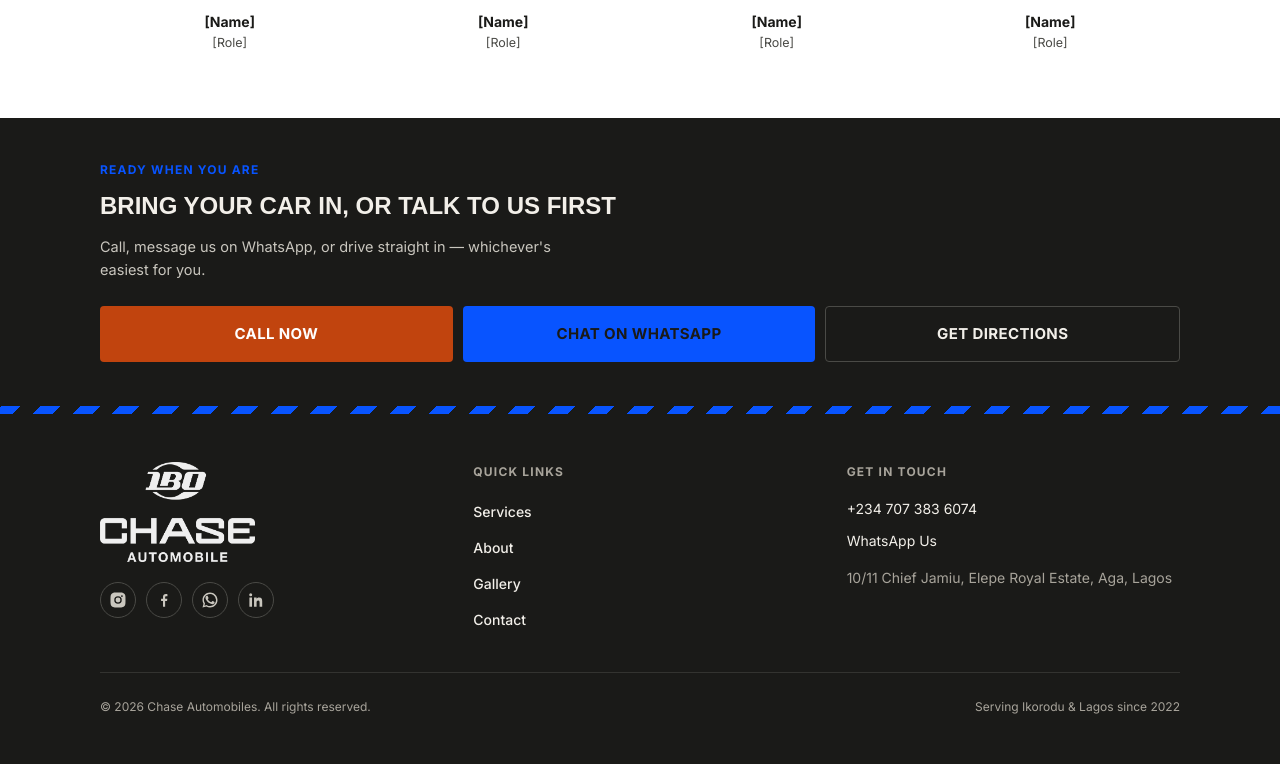
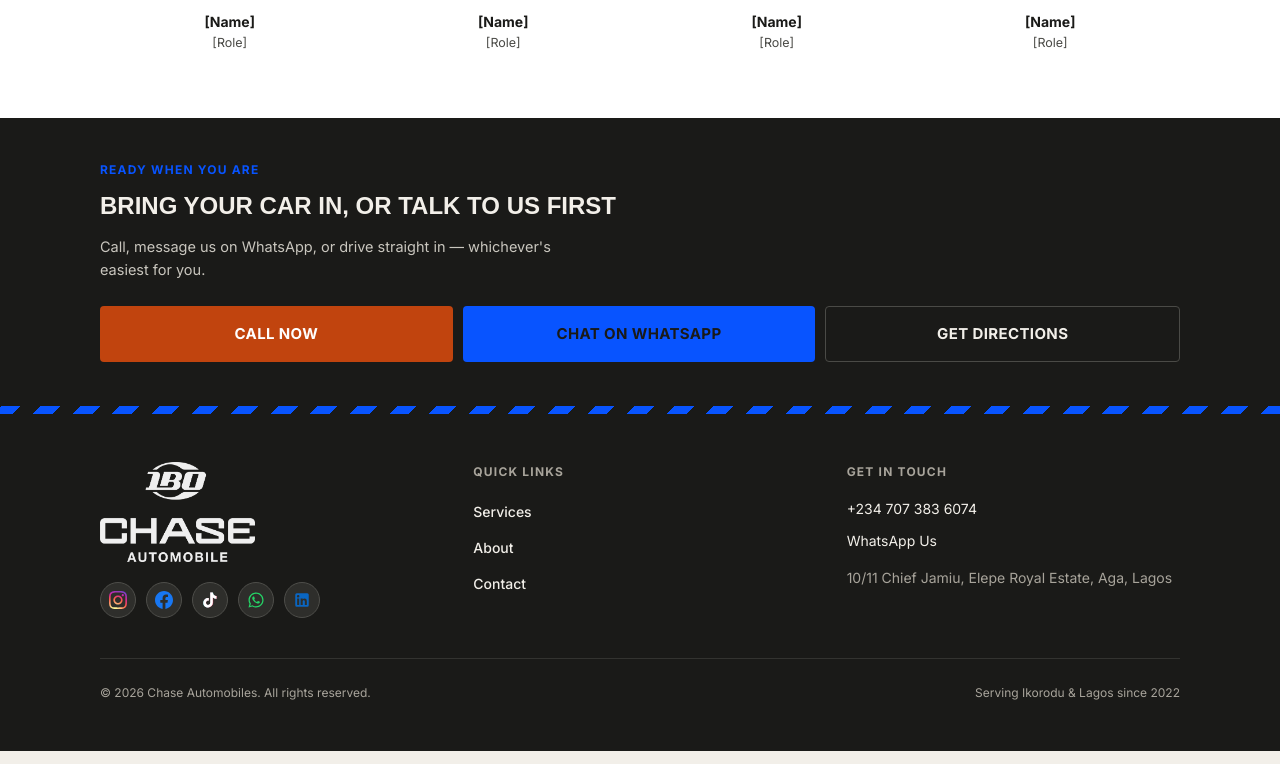
Before and after one commit to chaseauto/business_website, a Next.js app: page /about in a window 1280 px wide. Shown: the part 1638-2402 px from the top of the page. Built offline with nearby package versions, Linux system fonts and the light colour scheme; a web font is replaced by a local one.

Commit message:
Make social media icons pop more

```diff
--- a/app/components/Footer.tsx
+++ b/app/components/Footer.tsx
@@ -7,38 +7,75 @@ import { forwardRef } from "react";
 const socials = [
   {
     name: "Instagram",
-    href: "https://instagram.com/chaseautomobiles",
+    href: "https://instagram.com/_chaseautomobile",
+    hoverBorder: "hover:border-[#E1306C] hover:bg-[#E1306C]/10",
     icon: (
-      <svg viewBox="0 0 24 24" fill="currentColor" className="w-4.5 h-4.5">
-        <path d="M12 2c2.717 0 3.056.01 4.122.06 1.065.05 1.79.217 2.428.465a4.9 4.9 0 0 1 1.772 1.153 4.9 4.9 0 0 1 1.153 1.772c.248.637.415 1.363.465 2.428.05 1.066.06 1.405.06 4.122 0 2.717-.01 3.056-.06 4.122-.05 1.065-.217 1.79-.465 2.428a4.9 4.9 0 0 1-1.153 1.772 4.9 4.9 0 0 1-1.772 1.153c-.637.248-1.363.415-2.428.465-1.066.05-1.405.06-4.122.06-2.717 0-3.056-.01-4.122-.06-1.065-.05-1.79-.217-2.428-.465a4.9 4.9 0 0 1-1.772-1.153 4.9 4.9 0 0 1-1.153-1.772c-.248-.637-.415-1.363-.465-2.428C2.01 15.056 2 14.717 2 12c0-2.717.01-3.056.06-4.122.05-1.065.217-1.79.465-2.428a4.9 4.9 0 0 1 1.153-1.772A4.9 4.9 0 0 1 5.45 2.525c.637-.248 1.363-.415 2.428-.465C8.944 2.01 9.283 2 12 2Zm0 5a5 5 0 1 0 0 10 5 5 0 0 0 0-10Zm0 8.25A3.25 3.25 0 1 1 12 8.75a3.25 3.25 0 0 1 0 6.5ZM17.25 5.5a1.2 1.2 0 1 0 0 2.4 1.2 1.2 0 0 0 0-2.4Z" />
+      <svg viewBox="0 0 24 24" className="w-4.5 h-4.5">
+        <defs>
+          <radialGradient id="igGradient" cx="30%" cy="107%" r="150%">
+            <stop offset="0%" stopColor="#fdf497" />
+            <stop offset="10%" stopColor="#fdf497" />
+            <stop offset="45%" stopColor="#fd5949" />
+            <stop offset="60%" stopColor="#d6249f" />
+            <stop offset="90%" stopColor="#285AEB" />
+          </radialGradient>
+        </defs>
+        <path
+          fill="url(#igGradient)"
+          d="M12 2.163c3.204 0 3.584.012 4.85.07 3.252.148 4.771 1.691 4.919 4.919.058 1.265.069 1.645.069 4.849 0 3.205-.012 3.584-.069 4.849-.149 3.225-1.664 4.771-4.919 4.919-1.266.058-1.644.07-4.85.07-3.204 0-3.584-.012-4.849-.07-3.26-.149-4.771-1.699-4.919-4.92-.058-1.265-.07-1.644-.07-4.849 0-3.204.013-3.583.07-4.849.149-3.227 1.664-4.771 4.919-4.919 1.266-.057 1.645-.069 4.849-.069zm0-2.163c-3.259 0-3.667.014-4.947.072-4.358.2-6.78 2.618-6.98 6.98-.059 1.281-.073 1.689-.073 4.948 0 3.259.014 3.668.072 4.948.2 4.358 2.618 6.78 6.98 6.98 1.281.058 1.689.072 4.948.072 3.259 0 3.668-.014 4.948-.072 4.354-.2 6.782-2.618 6.979-6.98.059-1.28.073-1.689.073-4.948 0-3.259-.014-3.667-.072-4.947-.196-4.354-2.617-6.78-6.979-6.98-1.281-.059-1.69-.073-4.949-.073zm0 5.838c-3.403 0-6.162 2.759-6.162 6.162s2.759 6.163 6.162 6.163 6.162-2.759 6.162-6.163c0-3.403-2.759-6.162-6.162-6.162zm0 10.162c-2.209 0-4-1.79-4-4 0-2.209 1.791-4 4-4s4 1.791 4 4c0 2.21-1.791 4-4 4zm6.406-11.845c-.796 0-1.441.645-1.441 1.44s.645 1.44 1.441 1.44c.795 0 1.439-.645 1.439-1.44s-.644-1.44-1.439-1.44z"
+        />
       </svg>
     ),
   },
   {
     name: "Facebook",
-    href: "https://facebook.com/chaseautomobiles",
+    href: "https://facebook.com/chase.automobileikd",
+    hoverBorder: "hover:border-[#1877F2] hover:bg-[#1877F2]/10",
     icon: (
-      <svg viewBox="0 0 24 24" fill="currentColor" className="w-4.5 h-4.5">
-        <path d="M13.5 21v-7.6h2.55l.38-3h-2.93V8.41c0-.87.24-1.46 1.5-1.46h1.6V4.27C16.32 4.19 15.42 4.13 14.36 4.13c-2.2 0-3.7 1.34-3.7 3.8v2.47H8.1v3h2.56V21h2.84Z" />
+      <svg viewBox="0 0 24 24" fill="#1877F2" className="w-4.5 h-4.5">
+        <path d="M24 12.073c0-6.627-5.373-12-12-12s-12 5.373-12 12c0 5.99 4.388 10.954 10.125 11.854v-8.385H7.078v-3.47h3.047V9.43c0-3.007 1.792-4.669 4.533-4.669 1.312 0 2.686.235 2.686.235v2.953H15.83c-1.491 0-1.956.925-1.956 1.874v2.25h3.328l-.532 3.47h-2.796v8.385C19.612 23.027 24 18.062 24 12.073z" />
+      </svg>
+    ),
+  },
+  {
+    name: "TikTok",
+    href: "https://tiktok.com/@chaseautomobiles",
+    hoverBorder: "hover:border-[#25F4EE] hover:bg-white/5",
+    icon: (
+      <svg viewBox="0 0 24 24" className="w-4.5 h-4.5">
+        <path
+          fill="#25F4EE"
+          d="M19.59 6.69a4.83 4.83 0 0 1-3.77-4.25V2h-3.45v13.67a2.89 2.89 0 0 1-5.2 1.74 2.89 2.89 0 0 1 2.31-4.64c.298-.002.595.042.88.13V9.4a6.33 6.33 0 0 0-1-.08A6.34 6.34 0 0 0 3 15.66a6.34 6.34 0 0 0 10.86 4.46 6.27 6.27 0 0 0 1.88-4.45V8.83a8.28 8.28 0 0 0 4.85 1.57v-3.71Z"
+        />
+        <path
+          fill="#FE2C55"
+          d="M18.8 6.4a4.83 4.83 0 0 1-3.4-3.8V2h-2.9v13.67a2.89 2.89 0 0 1-5.2 1.74 2.89 2.89 0 0 1 2.31-4.64c.3 0 .6.04.88.13V9.4a6.33 6.33 0 0 0-1-.08A6.34 6.34 0 0 0 3.5 15.66a6.34 6.34 0 0 0 10.86 4.46 6.27 6.27 0 0 0 1.88-4.45V8.83a8.28 8.28 0 0 0 4.85 1.57v-3.71l-2.29-.29Z"
+          opacity="0.8"
+        />
+        <path
+          fill="#FFFFFF"
+          d="M19.59 6.69a4.83 4.83 0 0 1-3.77-4.25V2h-3.45v13.67a2.89 2.89 0 0 1-5.2 1.74 2.89 2.89 0 0 1 2.31-4.64c.298-.002.595.042.88.13V9.4a6.33 6.33 0 0 0-1-.08A6.34 6.34 0 0 0 3 15.66a6.34 6.34 0 0 0 10.86 4.46 6.27 6.27 0 0 0 1.88-4.45V8.83a8.28 8.28 0 0 0 4.85 1.57v-3.71Z"
+        />
       </svg>
     ),
   },
   {
     name: "WhatsApp",
     href: "https://wa.me/2347073836074",
+    hoverBorder: "hover:border-[#25D366] hover:bg-[#25D366]/10",
     icon: (
-      <svg viewBox="0 0 24 24" fill="currentColor" className="w-4.5 h-4.5">
-        <path d="M17.5 14.4c-.3-.15-1.77-.87-2.04-.97-.27-.1-.47-.15-.67.15-.2.3-.77.97-.94 1.17-.17.2-.35.22-.65.07-.3-.15-1.26-.46-2.4-1.48-.89-.79-1.48-1.77-1.66-2.07-.17-.3-.02-.46.13-.61.14-.14.3-.35.45-.52.15-.17.2-.3.3-.5.1-.2.05-.37-.02-.52-.07-.15-.67-1.6-.91-2.2-.24-.57-.49-.5-.67-.5-.17-.01-.37-.01-.57-.01a1.1 1.1 0 0 0-.79.37c-.27.3-1.04 1.02-1.04 2.47 0 1.46 1.07 2.87 1.22 3.07.15.2 2.1 3.2 5.08 4.49.71.3 1.26.49 1.69.62.71.23 1.36.2 1.87.12.57-.08 1.77-.72 2.02-1.42.25-.7.25-1.3.17-1.42-.07-.13-.27-.2-.57-.35Z" />
-        <path d="M12.02 2C6.5 2 2 6.48 2 12c0 1.85.5 3.58 1.38 5.08L2 22l5.06-1.33A9.96 9.96 0 0 0 12.02 22C17.53 22 22 17.52 22 12S17.53 2 12.02 2Zm0 18.1a8.1 8.1 0 0 1-4.15-1.14l-.3-.18-3 .79.8-2.92-.2-.3A8.1 8.1 0 1 1 20.1 12a8.1 8.1 0 0 1-8.08 8.1Z" />
+      <svg viewBox="0 0 24 24" fill="#25D366" className="w-4.5 h-4.5">
+        <path d="M12.031 2C6.496 2 2 6.496 2 12.031c0 1.769.462 3.497 1.342 5.023L2 22l5.093-1.336A9.98 9.98 0 0 0 12.031 22c5.535 0 10.031-4.496 10.031-10.031S17.566 2 12.031 2Zm0 18.344a8.3 8.3 0 0 1-4.234-1.156l-.305-.18-3.148.828.84-3.07-.195-.312a8.3 8.3 0 1 1 15.372-4.423c0 4.582-3.75 8.313-8.33 8.313Zm4.57-6.234c-.25-.125-1.477-.73-1.703-.812-.227-.086-.39-.125-.555.125-.164.25-.64.812-.781.976-.14.164-.281.188-.531.063-.25-.125-1.055-.39-2.01-1.242-.742-.664-1.242-1.484-1.39-1.734-.149-.25-.016-.383.11-.508.117-.117.25-.305.375-.46.125-.157.164-.266.25-.438.086-.18.04-.336-.023-.46-.063-.126-.555-1.337-.766-1.845-.203-.492-.414-.422-.562-.43h-.484c-.164 0-.438.063-.664.305-.227.25-.867.852-.867 2.078 0 1.227.89 2.414 1.016 2.586.125.164 1.758 2.688 4.258 3.766.594.258 1.055.414 1.414.531.594.188 1.14.164 1.562.102.477-.07 1.477-.602 1.688-1.18.21-.586.21-1.086.148-1.188-.062-.101-.226-.164-.476-.289Z" />
       </svg>
     ),
   },
   {
     name: "LinkedIn",
     href: "https://linkedin.com/company/chaseautomobiles",
+    hoverBorder: "hover:border-[#0A66C2] hover:bg-[#0A66C2]/10",
     icon: (
-      <svg viewBox="0 0 24 24" fill="currentColor" className="w-4.5 h-4.5">
-        <path d="M6.94 5a2 2 0 1 1-4 0 2 2 0 0 1 4 0ZM3.2 8.75h3.5V21H3.2V8.75Zm6.2 0h3.35v1.68h.05c.47-.85 1.6-1.75 3.3-1.75 3.53 0 4.18 2.24 4.18 5.15V21h-3.5v-5.5c0-1.31-.02-3-1.85-3-1.86 0-2.14 1.4-2.14 2.9V21H9.4V8.75Z" />
+      <svg viewBox="0 0 24 24" fill="#0A66C2" className="w-4.5 h-4.5">
+        <path d="M19 3a2 2 0 0 1 2 2v14a2 2 0 0 1-2 2H5a2 2 0 0 1-2-2V5a2 2 0 0 1 2-2h14m-.5 15.5v-5.3a3.26 3.26 0 0 0-3.26-3.26c-.85 0-1.84.52-2.28 1.3v-1.11h-2.79v8.37h2.79v-4.93c0-.77.62-1.4 1.39-1.4a1.4 1.4 0 0 1 1.4 1.4v4.93h2.75M6.88 8.56a1.68 1.68 0 0 0 1.68-1.68c0-.93-.75-1.69-1.68-1.69a1.69 1.69 0 0 0-1.69 1.69c0 .93.76 1.68 1.69 1.68m1.39 9.94v-8.37H5.5v8.37h2.77z" />
       </svg>
     ),
   },
@@ -47,7 +84,6 @@ const socials = [
 const quickLinks = [
   { label: "Services", href: "/services" },
   { label: "About", href: "/about" },
-  { label: "Gallery", href: "/gallery" },
   { label: "Contact", href: "/contact" },
 ];
 
@@ -80,7 +116,7 @@ const Footer = forwardRef<HTMLElement, React.HTMLAttributes<HTMLElement>>(
                     target="_blank"
                     rel="noopener noreferrer"
                     aria-label={s.name}
-                    className="w-9 h-9 flex items-center justify-center rounded-full border border-[#4A4A46] text-[#C9C6BE] hover:border-hazard hover:text-hazard transition-colors"
+                    className={`w-9 h-9 flex items-center justify-center rounded-full border border-[#4E4E4A] bg-[#2E2E2B] transition-all duration-300 hover:scale-110 ${s.hoverBorder}`}
                   >
                     {s.icon}
                   </a>
```
